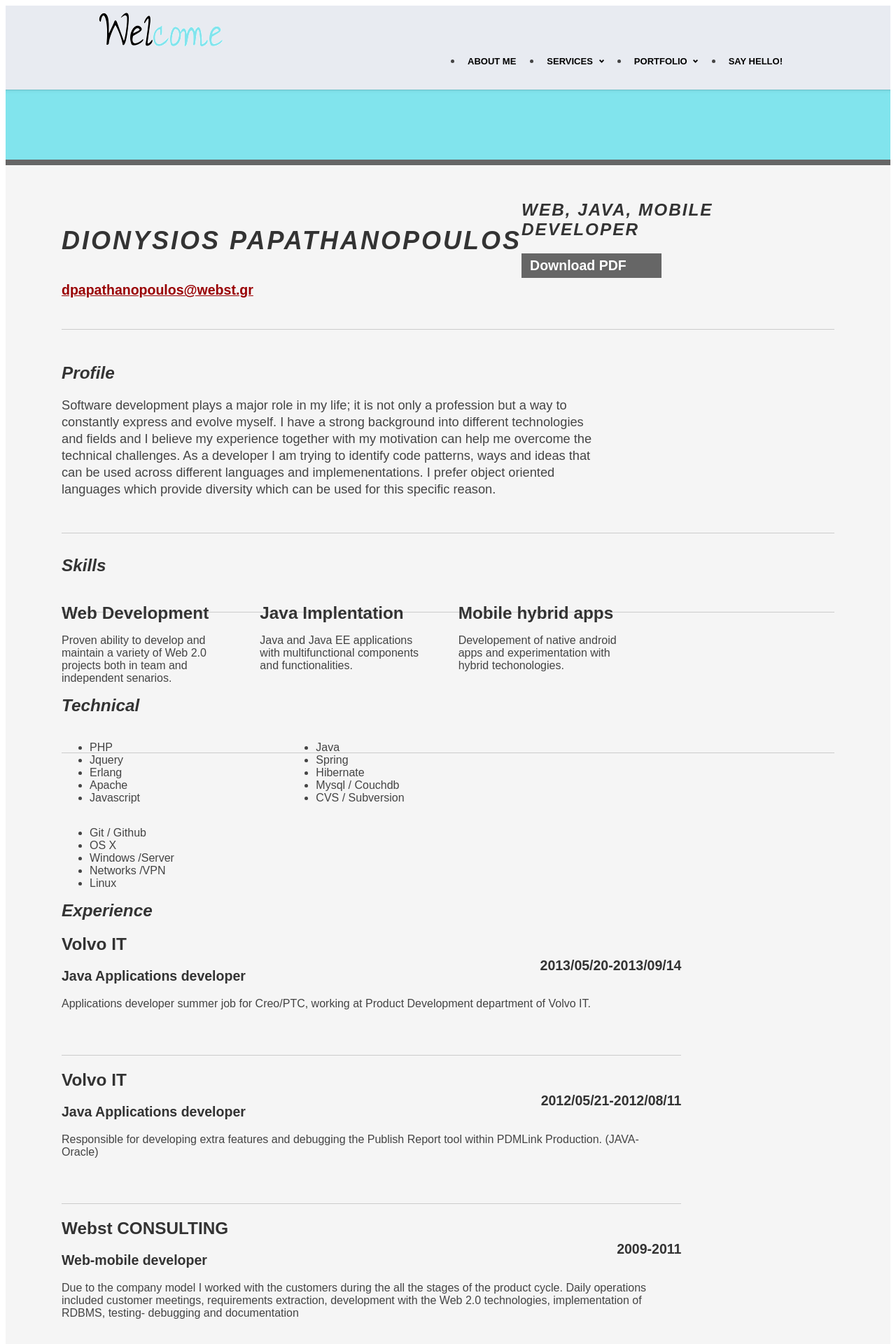
After one commit to Dionysios/homepage, a PHP site: page /resume_2.php in a window 1280 px wide. The commit adds this page. Shown: the top 1920 px of the page at 70% size. Run offline with PHP 8.4, Linux system fonts and the light colour scheme; some libraries are stand-ins or nearby versions.

Commit message:
adding cv page and changes to code

```diff
--- a/homepage/header_div.php
+++ b/homepage/header_div.php
@@ -2,12 +2,12 @@
 
         <div class="container">
 
-        <h1><span id="logo1">WeL</span><span id="logo2">Come</span><a href="index.html">DionPapas</a></h1>
-
+  <!--  <h1><span id="logo1">WeL</span><span id="logo2">Come</span><a href="index.html">DionPapas</a></h1>-->
+         <a href="http://dionpapas.com"><img class="logo" src="../homepage/images/logo_6.png"/></a>
         <div id="main_menu">
 
             <ul>
-                <li class="first_list"><a href="#" class="main_menu_first">about me</a></li>
+                <li class="first_list"><a href="../homepage/resume.php" class="main_menu_first">about me</a></li>
                 <li class="first_list with_dropdown">
                     <a href="#"  class="main_menu_first">services</a>
                     <ul>
--- /dev/null
+++ b/homepage/resume_2.php
@@ -0,0 +1,187 @@
+<!DOCTYPE html PUBLIC "-//W3C//DTD XHTML 1.0 Strict//EN" "http://www.w3.org/TR/xhtml1/DTD/xhtml1-strict.dtd">
+<html>
+<head>
+
+
+	<meta http-equiv="content-type" content="text/html; charset=utf-8" />
+
+	<meta name="keywords" content="" />
+	<meta name="description" content="" />
+
+	<link rel="stylesheet" type="text/css" href="http://yui.yahooapis.com/2.7.0/build/reset-fonts-grids/reset-fonts-grids.css" media="all" />
+	<link rel="stylesheet" type="text/css" href="stylesheets/resume.css" media="all" />
+	<link rel="stylesheet" type="text/css" href="stylesheets/main.css" />
+
+</head>
+<body>
+<? include("header_div.php"); ?>
+<div id="cv_area">
+ <div id="doc2" class="yui-t7">
+	<div id="inner">
+
+		<div id="hd">
+			<div class="yui-gc">
+				<div class="yui-u first">
+					<h1>Dionysios Papathanopoulos</h1>
+					<h2>Web, Java, Mobile developer</h2>
+				</div>
+
+				<div class="yui-u">
+					<div class="contact-info">
+						<h3><a id="pdf" href="#">Download PDF</a></h3>
+						<h3><a href="mailto:name@yourdomain.com">dpapathanopoulos@webst.gr</a>
+					</div><!--// .contact-info -->
+				</div>
+			</div><!--// .yui-gc -->
+		</div><!--// hd -->
+
+		<div id="bd">
+			<div id="yui-main">
+				<div class="yui-b">
+
+					<div class="yui-gf">
+						<div class="yui-u first">
+							<h2>Profile</h2>
+						</div>
+						<div class="yui-u">
+							<p class="enlarge">
+								Software development plays a major role in my life; it is not only a profession but a way to constantly
+express and evolve myself. I have a strong background into different technologies and fields and I believe my experience together with my
+motivation can help me overcome the technical challenges. As a developer I am trying to identify code patterns, ways and ideas that can be used
+across different languages and implemenentations. I prefer object oriented languages which provide diversity which can be used for this specific reason.
+							</p>
+						</div>
+					</div><!--// .yui-gf -->
+
+					<div class="yui-gf">
+						<div class="yui-u first">
+							<h2>Skills</h2>
+						</div>
+						<div class="yui-u">
+
+								<div class="talent">
+									<h2>Web Development</h2>
+									<p>Proven ability to develop and maintain a variety of Web 2.0 projects both in team and independent senarios.</p>
+								</div>
+
+								<div class="talent">
+									<h2>Java Implentation</h2>
+									<p>Java and Java EE applications with multifunctional components and functionalities.</p>
+								</div>
+
+								<div class="talent">
+									<h2>Mobile hybrid apps</h2>
+									<p>Developement of native android apps and experimentation with hybrid techonologies.</p>
+								</div>
+						</div>
+					</div><!--// .yui-gf -->
+
+					<div class="yui-gf">
+						<div class="yui-u first">
+							<h2>Technical</h2>
+						</div>
+						<div class="yui-u">
+							<ul class="talent">
+								<li>PHP</li>
+								<li>Jquery</li>
+								<li>Erlang</li>
+								<li>Apache</li>
+								<li class="last">Javascript</li>
+							</ul>
+
+							<ul class="talent">
+								<li>Java</li>
+								<li>Spring</li>
+								<li>Hibernate</li>
+								<li>Mysql / Couchdb</li>
+								<li class="last">CVS / Subversion</li>
+							</ul>
+
+							<ul class="talent">
+								<li>Git / Github</li>
+								<li>OS X</li>
+								<li>Windows /Server</li>
+								<li>Networks /VPN</li>
+								<li class="last">Linux</li>
+							</ul>
+						</div>
+					</div><!--// .yui-gf-->
+
+					<div class="yui-gf">
+
+						<div class="yui-u first">
+							<h2>Experience</h2>
+						</div><!--// .yui-u -->
+
+						<div class="yui-u">
+
+							<div class="job">
+								<h2>Volvo IT</h2>
+								<h3>Java Applications developer</h3>
+								<h4>2013/05/20-2013/09/14</h4>
+								<p>Applications developer summer job for Creo/PTC, working at Product Development department of Volvo IT.</p>
+							</div>
+
+							<div class="job">
+								<h2>Volvo IT</h2>
+								<h3>Java Applications developer</h3>
+								<h4>2012/05/21-2012/08/11 </h4>
+								<p>Responsible for developing extra features and debugging the Publish Report tool within PDMLink Production. (JAVA-Oracle)</p>
+							</div>
+
+							<div class="job last">
+								<h2>Webst CONSULTING</h2>
+								<h3>Web-mobile developer</h3>
+								<h4>2009-2011</h4>
+								<p>Due to the company model I worked with the customers during the
+all the stages of the product cycle. Daily operations included customer meetings, requirements extraction, development with the Web 2.0 technologies, implementation of RDBMS, testing- debugging and documentation</p>
+							</div>
+						</div><!--// .yui-u -->
+					</div><!--// .yui-gf -->
+
+
+					<div class="yui-gf last">
+						<div class="yui-u first">
+							<h2>Education</h2>
+						</div>
+						<div class="yui-u">
+						<ul><li><h2>Chalmers IT-university - Gothenburg, Sweden</h2></li>
+							<h3>Software Engineering and Management</h3>
+							<h4>2011-2014</h4>
+							<p>Completed assessments include full implementation of logistics system with RDBMS (Java-SQL), offline GPS Navigation application (Android), development of BI system (Erlang-Web crawler), autonomous car (C,
+C++- Image processing, line following, low level hardware) . </br></br></br>
+</p>
+						</div>
+
+
+				<div class="yui-u">
+							<ul><li><h2>Technological Educational Institute
+ - Patras, Greece</h2></li>
+							<h3>Business Planning and Information Systems</h3>
+								<h4>2005-2009</h4>
+							<p>Coursework
+included Computer Science, Object-oriented programming, Forecasting and
+Control Techniques, business strategy analysis, econometrics, office automation
+and reengineering systems. Thesis entitled: “Use of RFID Technology in
+Enterprises”. The aim was to develop a complete informational system by
+combining RFID technology with Web technologies.
+</p>
+						</div>
+	</div><!--// .yui-gf -->
+
+				</div><!--// .yui-b -->
+			</div><!--// yui-main -->
+		</div><!--// bd -->
+
+		<div id="ft"></div><!--// footer -->
+
+	</div><!-- // inner -->
+
+
+</div><!--// doc -->
+
+</div> <!--closing cv area -->
+
+<? include("footer.php"); ?>
+</body>
+</html>
--- a/homepage/stylesheets/main.css
+++ b/homepage/stylesheets/main.css
@@ -45,12 +45,15 @@ h1 a {
 #logo1 {
     font-size: 35px;
     font-weight: bold;
+    font-family:'Lucida calligraphy',arial,'sans serif';
+
 }
 
 #logo2 {
     font-size: 35px;
     font-weight: bold;
     color:#81e4ed;
+     font-family:'Lucida calligraphy',arial,'sans serif';
 }
 
 
@@ -72,6 +75,7 @@ h1 a {
     font-weight: bold;
     padding: 8px 8px;
     text-transform: uppercase;
+    text-decoration: none;
 
 }
 
@@ -149,6 +153,11 @@ h1 a {
     padding: 19px 0 45px 0;
 }
 
+#cv_area {
+    background: #81e4ed url(../images/banner_shadow.png) repeat-x;
+    border-top: 1px solid #6ec2ca;
+    padding: 19px 0 10px 0;
+}
 #mid_content {
     border-bottom: 1px solid #d9d9d9;
     background: #e8ebf1;
@@ -669,7 +678,7 @@ a#pagination_next:hover, a#pagination_end:hover {
     border-top: 1px solid #d9d9d9;
     clear: both;
     height: 320px;
-    margin-top: 40px;
+  <!--  margin-top: 40px; -->
 }
 
 #footer p, #footer a {
@@ -809,3 +818,6 @@ outline: none;
 #slideshow_buttons li {
     margin: 0 9px;
 }
+.logo{
+float:left;
+}
--- /dev/null
+++ b/homepage/stylesheets/resume.css
@@ -0,0 +1,219 @@
+
+.msg {
+	padding: 10px;
+	background: #222;
+	position: relative;
+}
+
+.msg h1 {
+	color: #fff;
+}
+
+.msg a {
+	margin-left: 20px;
+	background: #408814;
+	color: white;
+	padding: 4px 8px;
+	text-decoration: none;
+}
+
+.msg a:hover {
+	background: #266400;
+}
+
+/* //-- yui-grids style overrides -- */
+body {
+	font-family: Georgia;
+	color: #444;
+}
+
+#inner {
+	padding: 10px 80px;
+	margin: 80px auto;
+	background: #f5f5f5;
+	border: solid #666;
+	border-width: 8px 0 2px 0;
+}
+
+.yui-gf {
+	margin-bottom: 2em;
+	padding-bottom: 2em;
+	border-bottom: 1px solid #ccc;
+}
+
+/* //-- header, body, footer -- */
+#hd {
+	margin: 2.5em 0 3em 0;
+	padding-bottom: 1.5em;
+	border-bottom: 1px solid #ccc
+}
+
+#hd h2 {
+	text-transform: uppercase;
+	letter-spacing: 2px;
+}
+
+#bd,#ft {
+	margin-bottom: 2em;
+}
+
+/* //-- footer -- */
+#ft {
+	padding: 1em 0 5em 0;
+	font-size: 92%;
+	border-top: 1px solid #ccc;
+	text-align: center;
+}
+
+#ft p {
+	margin-bottom: 0;
+	text-align: center;
+}
+
+/* //-- core typography and style -- */
+#hd h1 {
+	font-size: 36px;
+	text-transform: uppercase;
+	letter-spacing: 3px;
+	font-style: oblique;
+}
+
+h2 {
+	font-size: 152%
+}
+
+h3,h4 {
+	font-size: 122%;
+}
+
+h1,h2,h3,h4 {
+	color: #333;
+}
+
+p {
+	font-size: 100%;
+	line-height: 18px;
+	padding-right: 3em;
+}
+
+a {
+	color: #990003
+}
+
+a:hover {
+	text-decoration: none;
+}
+
+strong {
+	font-weight: bold;
+}
+
+.cv {
+	line-height: 24px;
+	border-bottom: 1px solid #ccc;
+}
+
+p.enlarge {
+	font-size: 114%;
+	padding-right: 6.5em;
+	line-height: 24px;
+}
+
+p.enlarge span {
+	color: #000
+}
+
+.contact-info {
+	margin-top: 7px;
+}
+
+.first h2 {
+	font-style: italic;
+}
+
+.last {
+	border-bottom: 0
+}
+
+/* //-- section styles -- */
+a#pdf {
+	display: block;
+	float: left;
+	background: #666;
+	color: white;
+	padding: 6px 50px 6px 12px;
+	margin-bottom: 6px;
+	text-decoration: none;
+}
+
+a#pdf:hover {
+	background: #222;
+}
+
+.job {
+	position: relative;
+	margin-bottom: 1em;
+	padding-bottom: 1em;
+	border-bottom: 1px solid #ccc;
+}
+
+.job h4 {
+	position: absolute;
+	top: 0.35em;
+	right: 0
+}
+
+.job p {
+	margin: 0.75em 0 3em 0;
+}
+
+.last {
+	border: none;
+}
+
+.skills-list {
+
+}
+
+.skills-list ul {
+	margin: 0;
+}
+
+.skills-list li {
+	margin: 3px 0;
+	padding: 3px 0;
+}
+
+.skills-list li span {
+	font-size: 152%;
+	display: block;
+	margin-bottom: -2px;
+	padding: 0
+}
+
+.talent {
+	width: 32%;
+	float: left
+}
+
+.talent h2 {
+	margin-bottom: 6px;
+}
+
+#srt-ttab {
+	margin-bottom: 100px;
+	text-align: center;
+}
+
+#srt-ttab img.last {
+	margin-top: 20px
+}
+
+/* --// override to force 1/8th width grids -- */
+.yui-gf .yui-u {
+	width: 80.2%;
+}
+
+.yui-gf div.first {
+	width: 12.3%;
+}
```
Also changed, not shown: homepage/header.php (+30 -33 lines), homepage/index.php (+4 -29 lines), homepage/resume.php (added, +174 -0 lines), homepage/images/logo_6.png (added), 1 other file.
